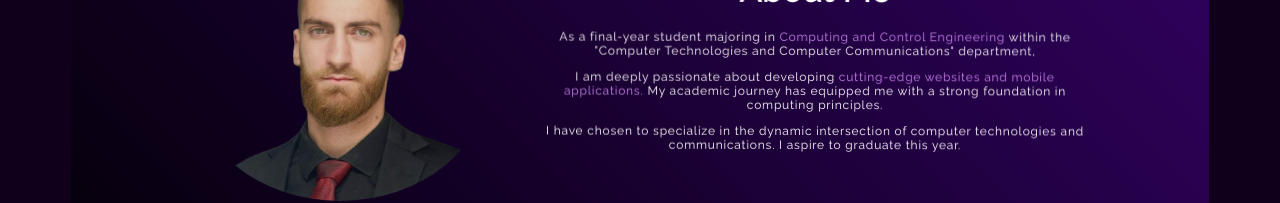
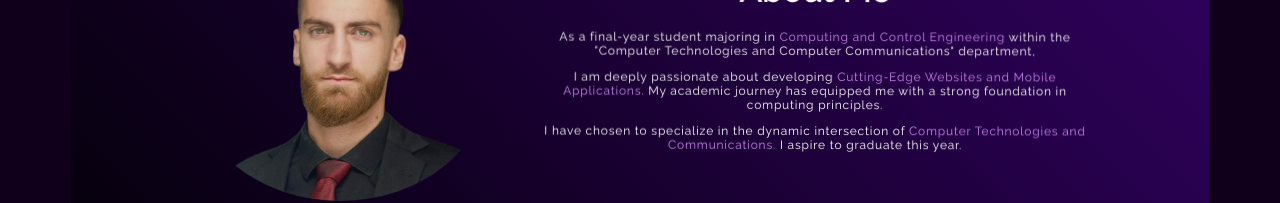
Before and after one commit to Sajmon410/portfolio, a React (Create React App) app in the folder portfolio/: page /aboutme in a window 1280 px wide. Shown: the part 298-501 px from the top of the page. Built offline with nearby package versions, Linux system fonts and the light colour scheme.

Commit message:
AboutMe Text Updated.

```diff
--- a/portfolio/src/components/aboutme.jsx
+++ b/portfolio/src/components/aboutme.jsx
@@ -47,7 +47,7 @@ const AboutMe = () => {
             <p className="about-me-text">
               I am deeply passionate about developing{' '}
               <span style={{ color: '#c985ed' }}>
-                cutting-edge websites and mobile applications.
+                Cutting-Edge Websites and Mobile Applications.
               </span>{' '}
               My academic journey has equipped me with a strong foundation in computing
               principles.
@@ -55,9 +55,11 @@ const AboutMe = () => {
             </div>
             <div className="animate__animated animate__backInUp animate__delay-2s">
               <p className="about-me-text">
-                I have chosen to specialize in the dynamic intersection of
-                computer technologies and communications. I aspire to graduate
-                this year.
+                I have chosen to specialize in the dynamic intersection of     {' '}
+                <span style={{ color: '#c985ed' }}>
+                Computer Technologies and Communications.
+                </span>{' '}
+                 I aspire to graduate this year.
               </p>
             </div>
           </div>
```
Also changed, not shown: 1 other file (tests, documents, lock files or other folders).
